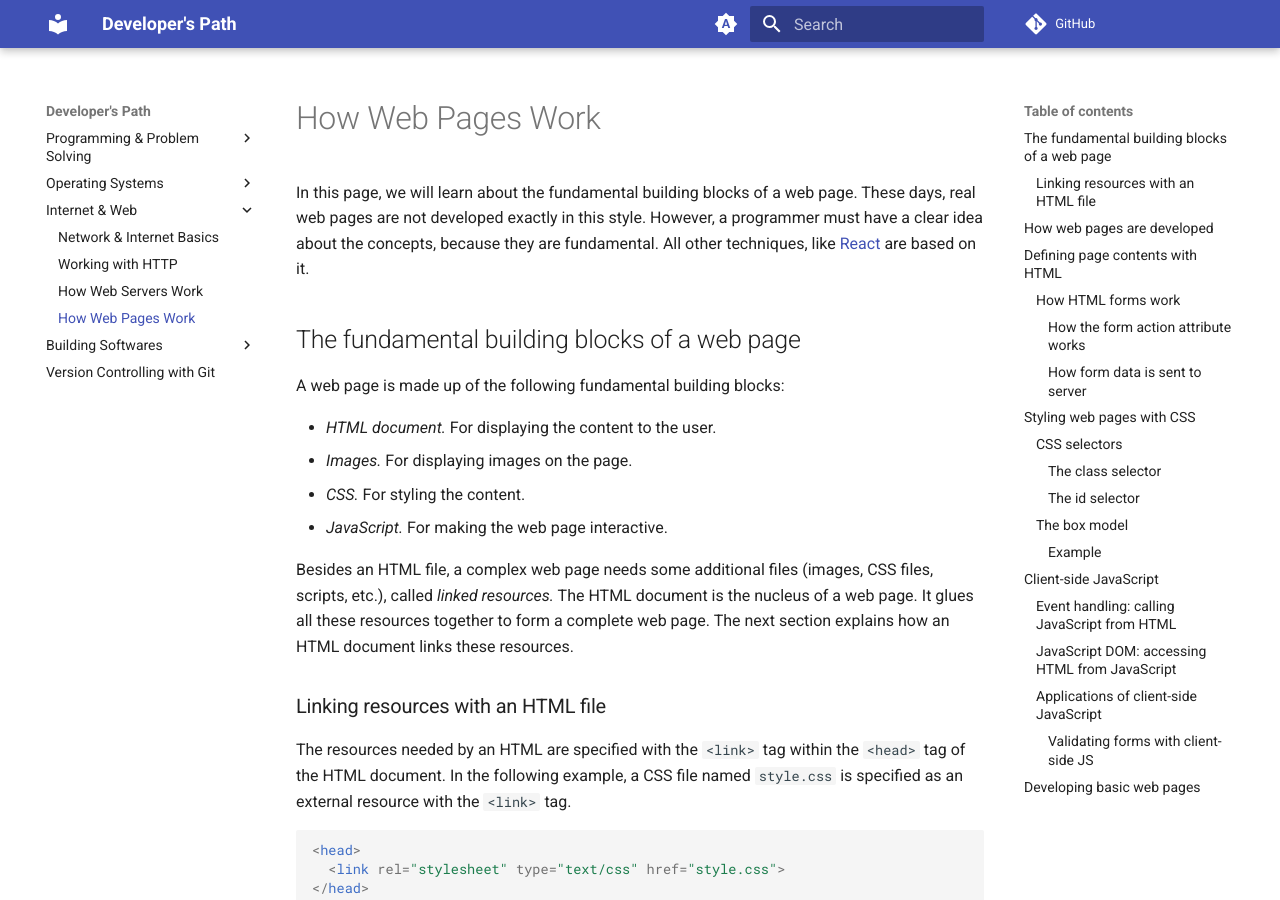
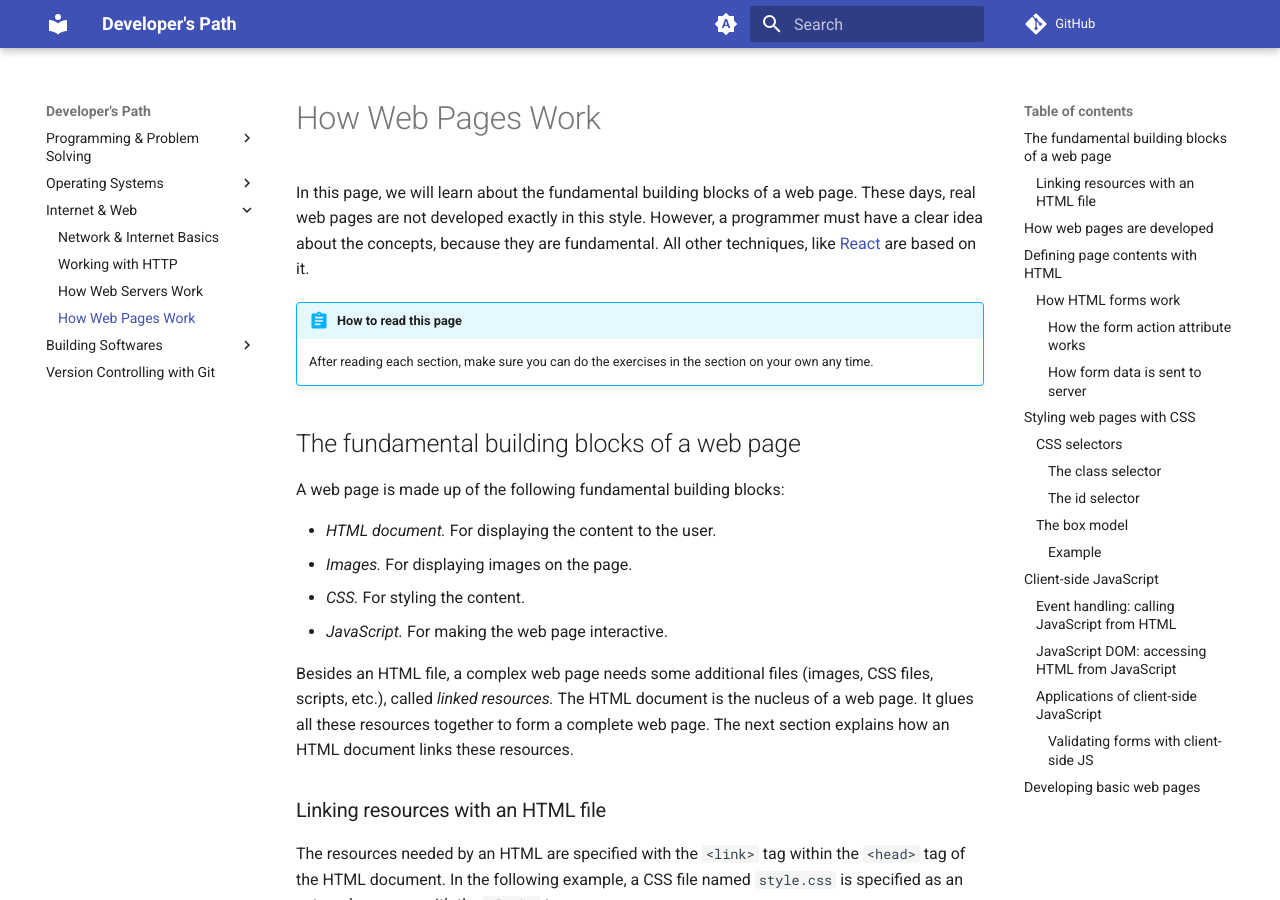
Before and after one commit to gharials/dev-path, an MkDocs documentation site: the page built from docs/internet-web/web-pages.md, in a window 1280 px wide and 900 px high. Built offline with MkDocs 1.6.1 and Material for MkDocs 9.7.7, drawn with Linux system fonts in a browser that asks for light colours; comment, search, counter and statistics services are not loaded.

Commit message:
reading instruction in introduction.

```diff
--- a/docs/internet-web/web-pages.md
+++ b/docs/internet-web/web-pages.md
@@ -1,6 +1,10 @@
 # How Web Pages Work
 
 In this page, we will learn about the fundamental building blocks of a web page. These days, real web pages are not developed exactly in this style. However, a programmer must have a clear idea about the concepts, because they are fundamental. All other techniques, like [React](../building-softwares/react-js.md) are based on it.
+
+!!! abstract "How to read this page"
+
+    After reading each section, make sure you can do the exercises in the section on your own any time.
 
 ## The fundamental building blocks of a web page
 
```
